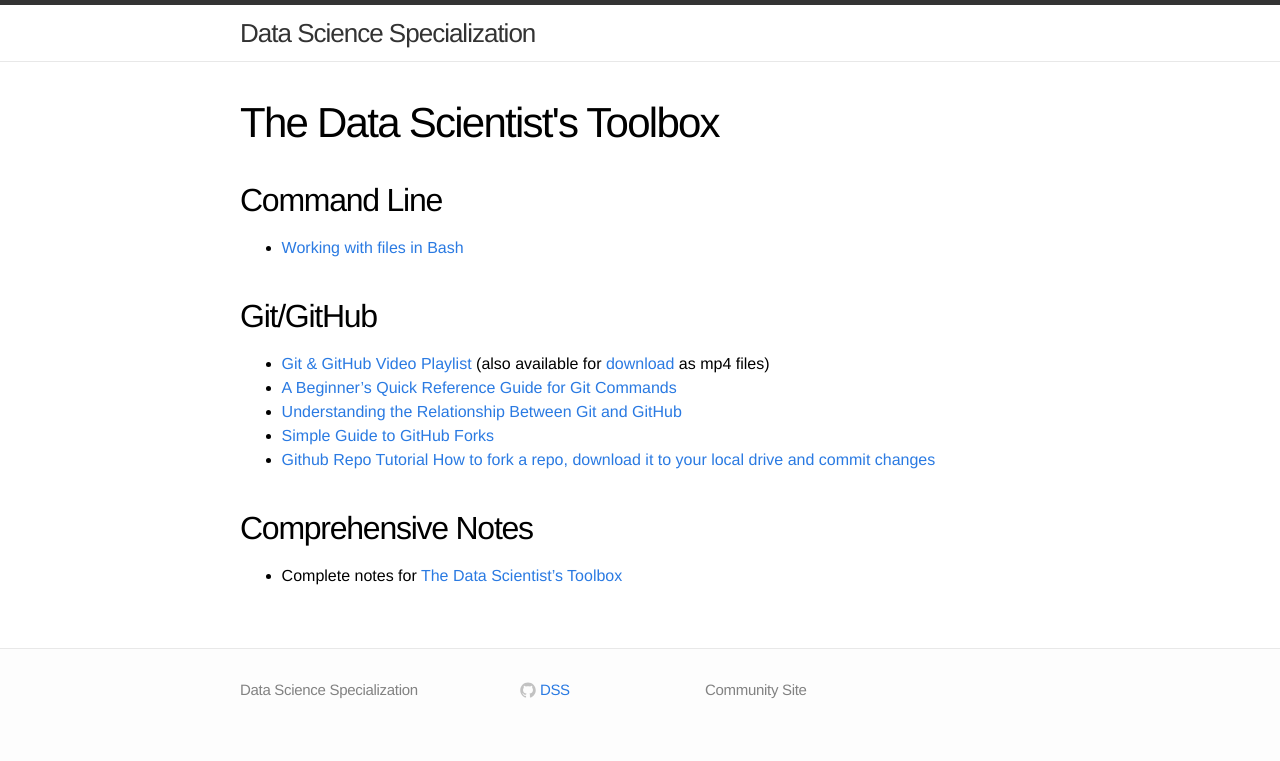
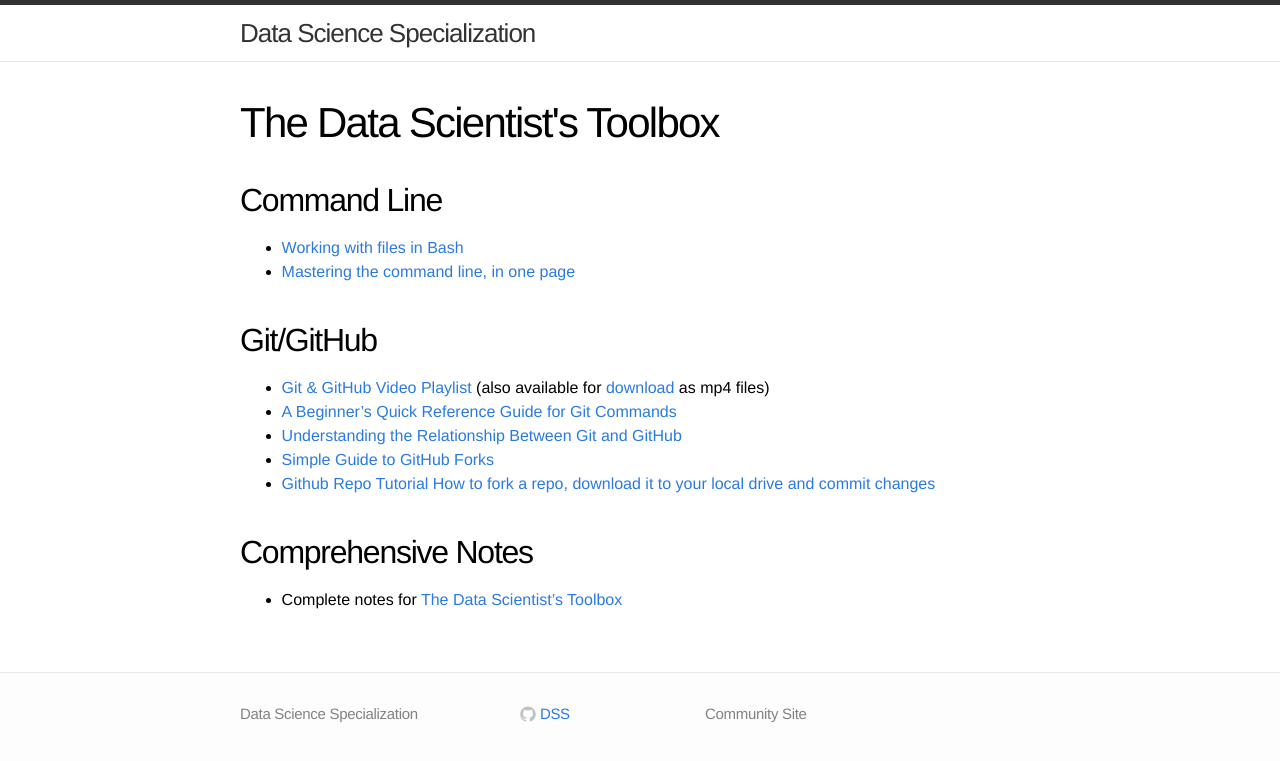
Before and after one commit to DataScienceSpecialization/DataScienceSpecialization.github.io, a Jekyll site: the page built from toolbox.md, in a window 1280 px wide. Shown: the top 761 px of the page. Built offline with Jekyll 4.4.1, drawn with Linux system fonts in a browser that asks for light colours.

Commit message:
Update toolbox.md

```diff
--- a/toolbox.md
+++ b/toolbox.md
@@ -7,6 +7,7 @@
 ## Command Line
 
 - [Working with files in Bash](http://edgarsh.es/ins/working-with-files-in-bash/)
+- [Mastering the command line, in one page](https://github.com/jlevy/the-art-of-command-line/blob/master/README.md)
 
 ## Git/GitHub
 
@@ -17,4 +18,5 @@
 - [Github Repo Tutorial How to fork a repo, download it to your local drive and commit changes ](https://www.youtube.com/watch?v=MY94AIplcaU)
 
 ## Comprehensive Notes
+
 - Complete notes for [The Data Scientist's Toolbox](http://sux13.github.io/DataScienceSpCourseNotes/)
```
